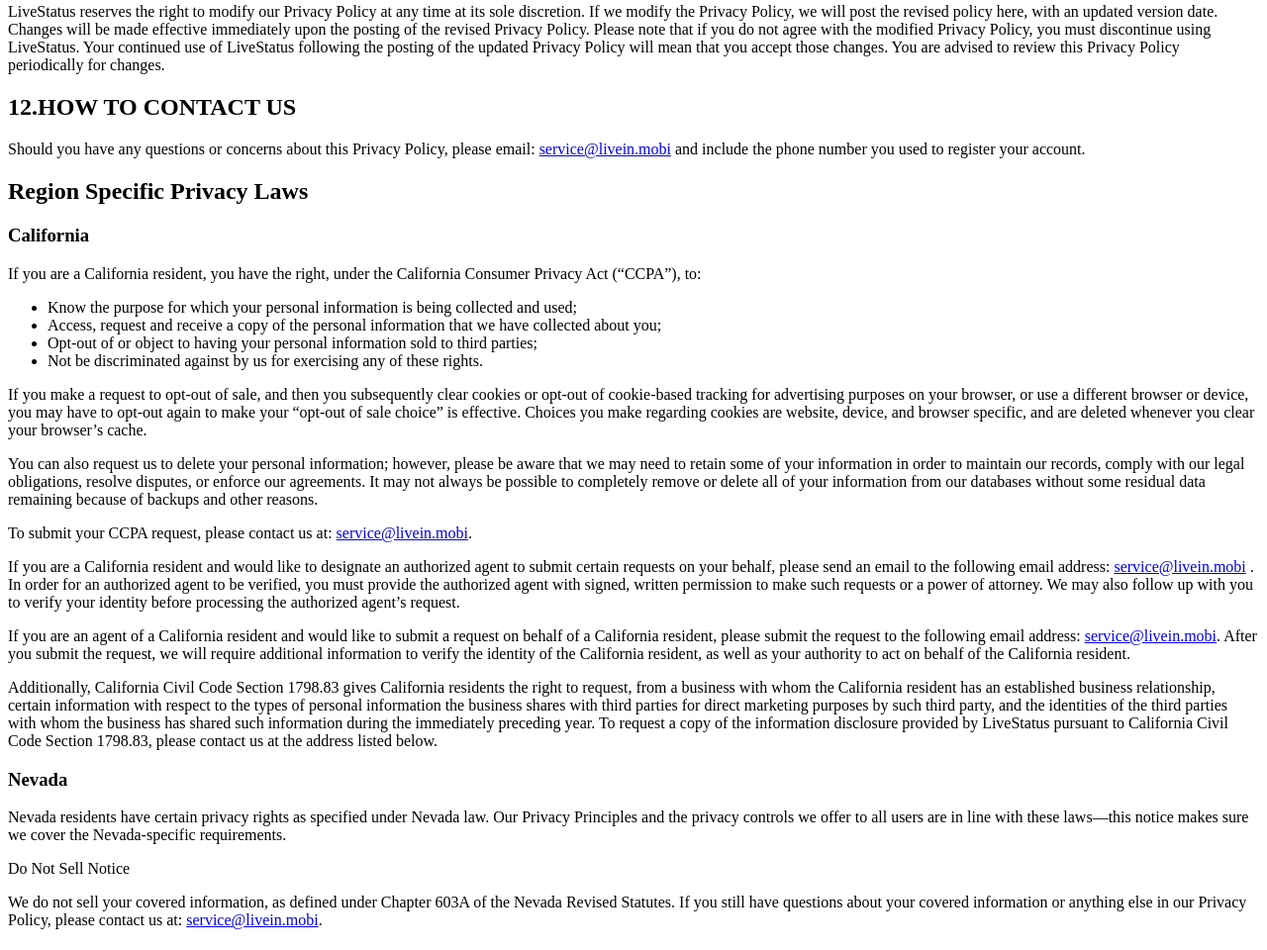
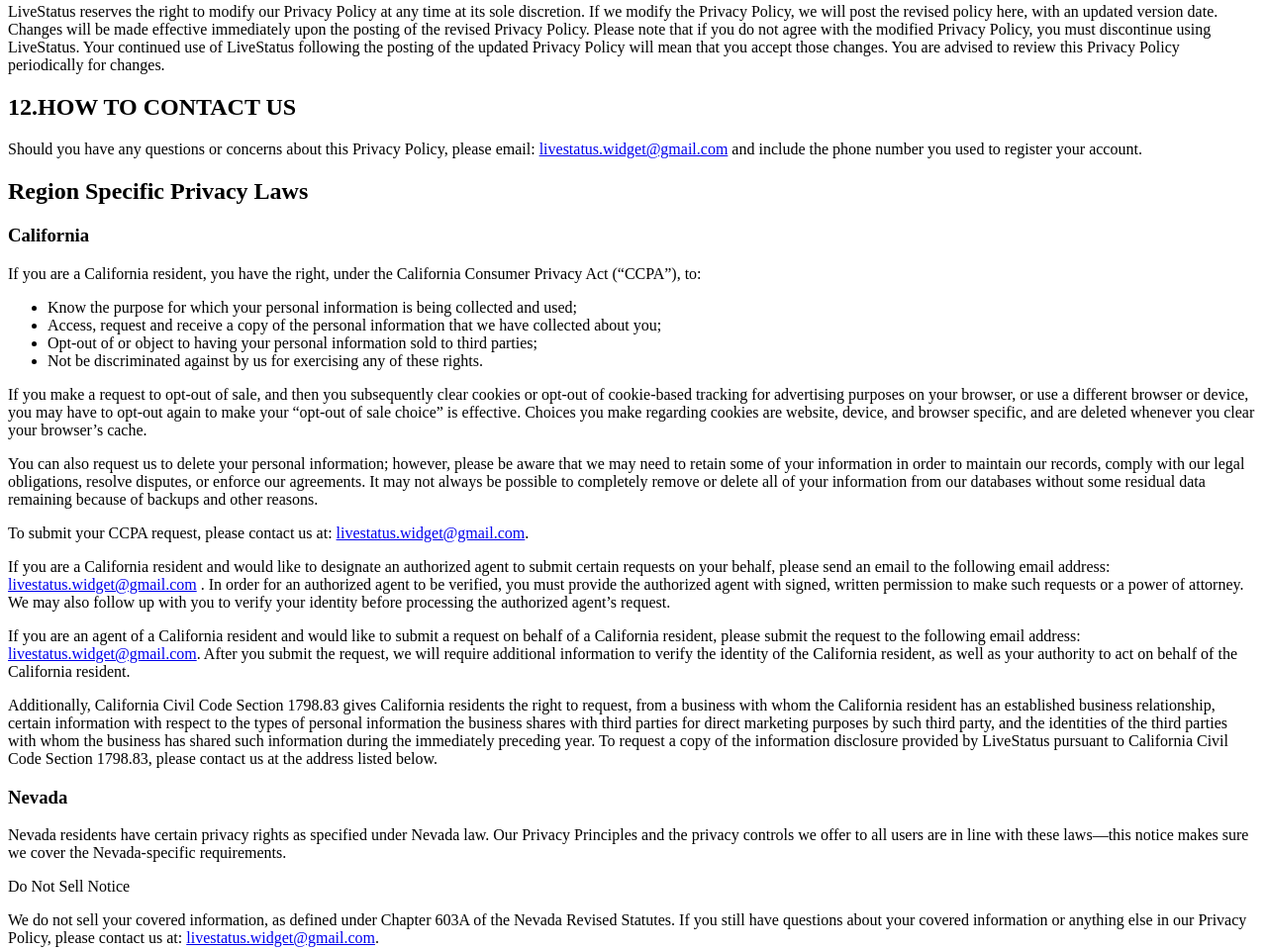
Before and after one commit to LiveInChat/livestatus, a plain HTML site: page policy.html in a window 1280 px wide. Shown: the part 4053-5013 px from the top of the page at 99% size. Drawn offline with Linux system fonts and the light colour scheme.

Commit message:
Update mail.

```diff
--- a/policy.html
+++ b/policy.html
@@ -114,7 +114,7 @@
   <li>Not contact you in the future.</li>
   </ul>
   <p>If you are a minor and have registered for an LiveStatus account, you have the right to request that we remove any content or information, so that it is not visible to the public.</p>
-  <p>If you no longer wish to receive marketing communications from LiveStatus, or if you wish to make any of the above requests, please contact us at:<a href="mailto:service@livein.mobi">service@livein.mobi</a>.</p>
+  <p>If you no longer wish to receive marketing communications from LiveStatus, or if you wish to make any of the above requests, please contact us at:<a href="mailto:livestatus.widget@gmail.com">livestatus.widget@gmail.com</a>.</p>
   <p>You have choice and access rights through the following tools:</p>
   <ul>
   <li><strong>Access, Correction, and Portability.</strong> Most of your basic account information can be accessed and edited in the application. If you would like a copy of your account information that is not available in the application in portable format, you may request the information by going to “Account and Security” on the settings page and selecting “download my information.”</li>
@@ -148,7 +148,7 @@
   <p>LiveStatus reserves the right to modify our Privacy Policy at any time at its sole discretion. If we modify the Privacy Policy, we will post the revised policy here, with an updated version date. Changes will be made effective immediately upon the posting of the revised Privacy Policy. Please note that if you do not agree with the modified Privacy Policy, you must discontinue using LiveStatus. Your continued use of LiveStatus following the posting of the updated Privacy Policy will mean that you accept those changes. You are advised to review this Privacy Policy periodically for changes.</p>
   <h2 id="12">12.HOW TO CONTACT US</h2>
 
-  <p>Should you have any questions or concerns about this Privacy Policy, please email: <a href="mailto:service@livein.mobi">service@livein.mobi</a> and include the phone number you used to register your account.</p>
+  <p>Should you have any questions or concerns about this Privacy Policy, please email: <a href="mailto:livestatus.widget@gmail.com">livestatus.widget@gmail.com</a> and include the phone number you used to register your account.</p>
   <h2>Region Specific Privacy Laws</h2>
 
   <h3 id="California">California</h3>
@@ -162,15 +162,15 @@
   </ul>
   <p>If you make a request to opt-out of sale, and then you subsequently clear cookies or opt-out of cookie-based tracking for advertising purposes on your browser, or use a different browser or device, you may have to opt-out again to make your “opt-out of sale choice” is effective. Choices you make regarding cookies are website, device, and browser specific, and are deleted whenever you clear your browser’s cache.</p>
   <p>You can also request us to delete your personal information; however, please be aware that we may need to retain some of your information in order to maintain our records, comply with our legal obligations, resolve disputes, or enforce our agreements. It may not always be possible to completely remove or delete all of your information from our databases without some residual data remaining because of backups and other reasons.</p>
-  <p>To submit your CCPA request, please contact us at: <a href="mailto:service@livein.mobi">service@livein.mobi</a>.</p>
-  <p>If you are a California resident and would like to designate an authorized agent to submit certain requests on your behalf, please send an email to the following email address: <a href="mailto:service@livein.mobi">service@livein.mobi</a> . In order for an authorized agent to be verified, you must provide the authorized agent with signed, written permission to make such requests or a power of attorney. We may also follow up with you to verify your identity before processing the authorized agent’s request.</p>
-  <p>If you are an agent of a California resident and would like to submit a request on behalf of a California resident, please submit the request to the following email address: <a href="mailto:service@livein.mobi">service@livein.mobi</a>. After you submit the request, we will require additional information to verify the identity of the California resident, as well as your authority to act on behalf of the California resident.</p>
+  <p>To submit your CCPA request, please contact us at: <a href="mailto:livestatus.widget@gmail.com">livestatus.widget@gmail.com</a>.</p>
+  <p>If you are a California resident and would like to designate an authorized agent to submit certain requests on your behalf, please send an email to the following email address: <a href="mailto:livestatus.widget@gmail.com">livestatus.widget@gmail.com</a> . In order for an authorized agent to be verified, you must provide the authorized agent with signed, written permission to make such requests or a power of attorney. We may also follow up with you to verify your identity before processing the authorized agent’s request.</p>
+  <p>If you are an agent of a California resident and would like to submit a request on behalf of a California resident, please submit the request to the following email address: <a href="mailto:livestatus.widget@gmail.com">livestatus.widget@gmail.com</a>. After you submit the request, we will require additional information to verify the identity of the California resident, as well as your authority to act on behalf of the California resident.</p>
   <p>Additionally, California Civil Code Section 1798.83 gives California residents the right to request, from a business with whom the California resident has an established business relationship, certain information with respect to the types of personal information the business shares with third parties for direct marketing purposes by such third party, and the identities of the third parties with whom the business has shared such information during the immediately preceding year. To request a copy of the information disclosure provided by LiveStatus pursuant to California Civil Code Section 1798.83, please contact us at the address listed below.</p>
   <h3 id="Nevada">Nevada</h3>
 
   <p>Nevada residents have certain privacy rights as specified under Nevada law. Our Privacy Principles and the privacy controls we offer to all users are in line with these laws—this notice makes sure we cover the Nevada-specific requirements.</p>
   <p>Do Not Sell Notice</p>
-  <p>We do not sell your covered information, as defined under Chapter 603A of the Nevada Revised Statutes. If you still have questions about your covered information or anything else in our Privacy Policy, please contact us at: <a href="mailto:service@livein.mobi">service@livein.mobi</a>.</p>
+  <p>We do not sell your covered information, as defined under Chapter 603A of the Nevada Revised Statutes. If you still have questions about your covered information or anything else in our Privacy Policy, please contact us at: <a href="mailto:livestatus.widget@gmail.com">livestatus.widget@gmail.com</a>.</p>
   <h3 id="Europe">Europe</h3>
 
   <p>If you are located in the European Union (“EU”), European Economic Area (“EEA”) or United Kingdom (“UK”), you have certain rights and protections under The General Data Protection Regulation (“GDPR”) regarding the processing of your personal data. GDPR is an EU law intended to strengthen and unify the data protection and data privacy regulations and rights for the benefit and protection of EU, EEA, and UK data subjects. In addition to the notice provided above, the following notice applies to EU, EEA, and UK data subjects. In the event there is a conflict between the two as it applies to EU data subjects, this section shall take precedence. For purposes of this section, the term “Personal Data” shall have the meaning given by Regulation (EU) 2016/679. LiveStatus will be the Data Controller responsible for determining the purposes and means of processing your personal information.</p>
@@ -187,7 +187,7 @@
   <li>Right to object to automated processing: Data subjects have the right to object to decisions being made with their data solely based on automated decision making or profiling.</li>
   </ul>
   <p>Note that these rights may be limited in some circumstances under applicable law. When you make a request to exercise your rights under GDPR, we may ask you to provide additional information for identity verification purposes, or to verify that you are in possession of an applicable email account.</p>
-  <p>To submit your GDPR request and exercise any of your rights under GDPR, please contact our support team at: <a href="mailto:service@livein.mobi">service@livein.mobi</a>.</p>
+  <p>To submit your GDPR request and exercise any of your rights under GDPR, please contact our support team at: <a href="mailto:livestatus.widget@gmail.com">livestatus.widget@gmail.com</a>.</p>
   <p>In addition, if you are in the EEA and you have any complaints about how we use your personal data, you have the right to lodge a complaint with the data protection authority in your country. A list of data protection authorities can be found <a href="http://ec.europa.eu/newsroom/article29/item-detail.cfm?item_id=612080" rel="nofollow">here</a>.</p>
   <h2>Bases for Using Your Information</h2>
 
@@ -198,7 +198,7 @@
   <p><strong>Legal obligation.</strong> We may be required to use your personal information to comply with the law such as when we respond to valid legal proceeding inquiries or need to take action to protect our users.</p>
   <h2>Complaints or Questions</h2>
 
-  <p>If you have any questions or concerns about the Privacy Policy or data processing or if you would like to make a complaint about a possible breach of local privacy laws, please contact our support team at: <a href="mailto:service@livein.mobi">service@livein.mobi</a>.</p>
+  <p>If you have any questions or concerns about the Privacy Policy or data processing or if you would like to make a complaint about a possible breach of local privacy laws, please contact our support team at: <a href="mailto:livestatus.widget@gmail.com">livestatus.widget@gmail.com</a>.</p>
 
 </body>
 </html>
```
Also changed, not shown: tos.html (+2 -2 lines), 2 other files.
